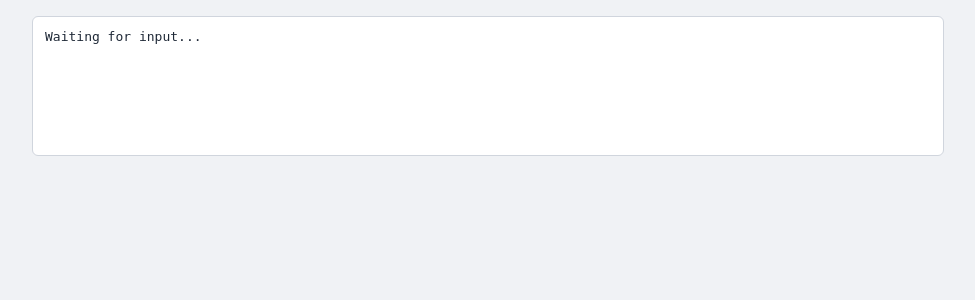
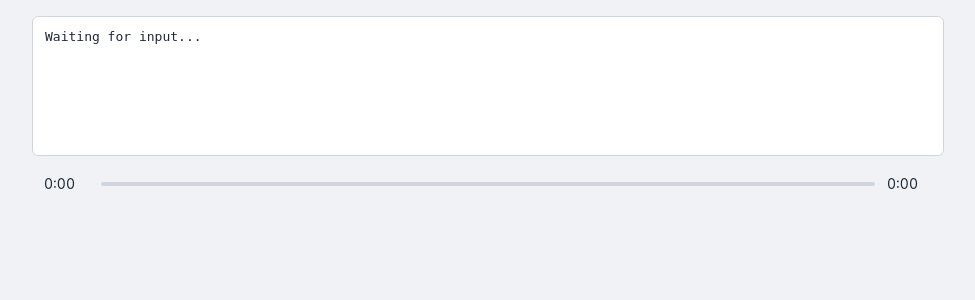
Before and after one commit to finnjclancy/track-seperation, a Flask app: page / in a window 1280 px wide. Shown: the part 106-406 px from the top of the page, without its empty margins (152-1127 px from the left). Run offline with Flask 3, Linux system fonts and the light colour scheme; some libraries are stand-ins or nearby versions.

Commit message:
added progress bar

```diff
--- a/static/script.js
+++ b/static/script.js
@@ -2,15 +2,74 @@ const goBtn = document.getElementById('goBtn');
 const playAllBtn = document.getElementById('playAllBtn');
 const pauseAllBtn = document.getElementById('pauseAllBtn');
 const bpmSlider = document.getElementById('bpmSlider');
-const bpmValue = document.getElementById('bpmValue');
+const bpmInput = document.getElementById('bpmInput');
 const urlInput = document.getElementById('urlInput');
 const logArea = document.getElementById('logArea');
 const controls = document.getElementById('controls');
 const tracksDiv = document.getElementById('tracks');
+const progressBar = document.querySelector('.progress-bar');
+const progressBarInner = document.querySelector('.progress-bar-inner');
+const progressBarProgress = document.querySelector('.progress-bar-progress');
+const progressBarHandle = document.querySelector('.progress-bar-handle');
+const currentTimeSpan = document.getElementById('currentTime');
+const durationSpan = document.getElementById('duration');
 
 let waves = [];
 let soloedTracks = new Set();
 let previousVolumes = new Map();
+let isProgressSeeking = false;
+let maxDuration = 0;
+
+// Format time in seconds to MM:SS
+function formatTime(seconds) {
+  seconds = Math.floor(seconds);
+  const minutes = Math.floor(seconds / 60);
+  seconds = seconds % 60;
+  return `${minutes}:${seconds.toString().padStart(2, '0')}`;
+}
+
+// Update progress bar and time displays
+function updateProgress() {
+  if (!waves.length || isProgressSeeking) return;
+
+  const currentTime = waves[0].getCurrentTime();
+  const progress = (currentTime / maxDuration) * 100;
+
+  progressBarProgress.style.width = `${progress}%`;
+  progressBarHandle.style.left = `${progress}%`;
+  currentTimeSpan.textContent = formatTime(currentTime);
+}
+
+// Handle progress bar interaction
+progressBar.addEventListener('mousedown', (e) => {
+  isProgressSeeking = true;
+  progressBar.classList.add('seeking');
+  updateProgressFromMouse(e);
+});
+
+document.addEventListener('mousemove', (e) => {
+  if (!isProgressSeeking) return;
+  updateProgressFromMouse(e);
+});
+
+document.addEventListener('mouseup', () => {
+  if (!isProgressSeeking) return;
+  isProgressSeeking = false;
+  progressBar.classList.remove('seeking');
+});
+
+function updateProgressFromMouse(e) {
+  const rect = progressBarInner.getBoundingClientRect();
+  let progress = (e.clientX - rect.left) / rect.width;
+  progress = Math.max(0, Math.min(1, progress));
+
+  const time = progress * maxDuration;
+  waves.forEach(w => w.seekTo(progress));
+
+  progressBarProgress.style.width = `${progress * 100}%`;
+  progressBarHandle.style.left = `${progress * 100}%`;
+  currentTimeSpan.textContent = formatTime(time);
+}
 
 // Load and separate on click
 goBtn.onclick = () => {
@@ -46,6 +105,7 @@ function loadStems(folder) {
 function buildUI(folder, files) {
   waves = [];
   const selectedStems = new Set();
+  maxDuration = 0;
 
   // Add download combined button to controls
   const downloadCombinedBtn = document.createElement('button');
@@ -159,6 +219,14 @@ function buildUI(folder, files) {
       height: 80,
       responsive: true
     });
+
+    ws.on('ready', () => {
+      maxDuration = Math.max(maxDuration, ws.getDuration());
+      durationSpan.textContent = formatTime(maxDuration);
+    });
+
+    ws.on('audioprocess', updateProgress);
+
     ws.load(url);
     waves.push(ws);
 
@@ -264,10 +332,23 @@ function buildUI(folder, files) {
   });
 
   // BPM control listener
+  function updateSpeed(value) {
+    value = Math.max(0, Math.min(200, value));
+    const rate = value / 100;
+    bpmSlider.value = value;
+    bpmInput.value = value;
+    waves.forEach(w => w.setPlaybackRate(rate));
+  }
+
   bpmSlider.oninput = () => {
-    const rate = bpmSlider.value / 100;
-    bpmValue.textContent = `${bpmSlider.value}%`;
-    waves.forEach(w => w.setPlaybackRate(rate));
+    updateSpeed(bpmSlider.value);
+  };
+
+  bpmInput.oninput = () => {
+    let value = parseInt(bpmInput.value);
+    if (isNaN(value)) return;
+    value = Math.max(0, Math.min(200, value));
+    updateSpeed(value);
   };
 
   controls.classList.remove('hidden');
--- a/static/style.css
+++ b/static/style.css
@@ -66,6 +66,19 @@
   }
   .bpm-control input[type=range] {
     cursor: pointer;
+    width: 120px;
+  }
+  .bpm-control input[type=number] {
+    width: 60px;
+    padding: 4px 8px;
+    border: 1px solid var(--border);
+    border-radius: 4px;
+    text-align: center;
+  }
+  .bpm-control input[type=number]::-webkit-inner-spin-button,
+  .bpm-control input[type=number]::-webkit-outer-spin-button {
+    opacity: 1;
+    height: 20px;
   }
   .tracks {
     display: grid;
@@ -144,3 +157,52 @@
     height: 100px;
     cursor: pointer;
   }
+  .progress-container {
+    display: flex;
+    align-items: center;
+    gap: 12px;
+    margin-bottom: 20px;
+    padding: 0 12px;
+  }
+  .progress-container span {
+    font-size: 14px;
+    color: var(--text);
+    font-variant-numeric: tabular-nums;
+    min-width: 45px;
+  }
+  .progress-bar {
+    flex: 1;
+    padding: 10px 0;
+    cursor: pointer;
+  }
+  .progress-bar-inner {
+    position: relative;
+    height: 4px;
+    background: var(--border);
+    border-radius: 2px;
+  }
+  .progress-bar-progress {
+    position: absolute;
+    left: 0;
+    top: 0;
+    height: 100%;
+    background: var(--accent);
+    border-radius: 2px;
+    width: 0%;
+  }
+  .progress-bar-handle {
+    position: absolute;
+    top: 50%;
+    left: 0;
+    width: 12px;
+    height: 12px;
+    background: var(--accent);
+    border-radius: 50%;
+    transform: translate(-50%, -50%);
+    opacity: 0;
+    transition: opacity 0.2s;
+  }
+  .progress-bar:hover .progress-bar-handle,
+  .progress-bar.seeking .progress-bar-handle {
+    opacity: 1;
+  }
--- a/templates/index.html
+++ b/templates/index.html
@@ -21,9 +21,20 @@
       <button id="pauseAllBtn">Pause All</button>
       <div class="bpm-control">
         <label for="bpmSlider">Speed:</label>
-        <input id="bpmSlider" type="range" min="50" max="150" value="100" />
-        <span id="bpmValue">100%</span>
+        <input id="bpmSlider" type="range" min="0" max="200" value="100" />
+        <input id="bpmInput" type="number" min="0" max="200" value="100" />
+        <span>%</span>
       </div>
+    </div>
+    <div class="progress-container">
+      <span id="currentTime">0:00</span>
+      <div class="progress-bar">
+        <div class="progress-bar-inner">
+          <div class="progress-bar-progress"></div>
+          <div class="progress-bar-handle"></div>
+        </div>
+      </div>
+      <span id="duration">0:00</span>
     </div>
     <div id="tracks" class="tracks"></div>
   </div>
```
Also changed, not shown: 5 other files.
